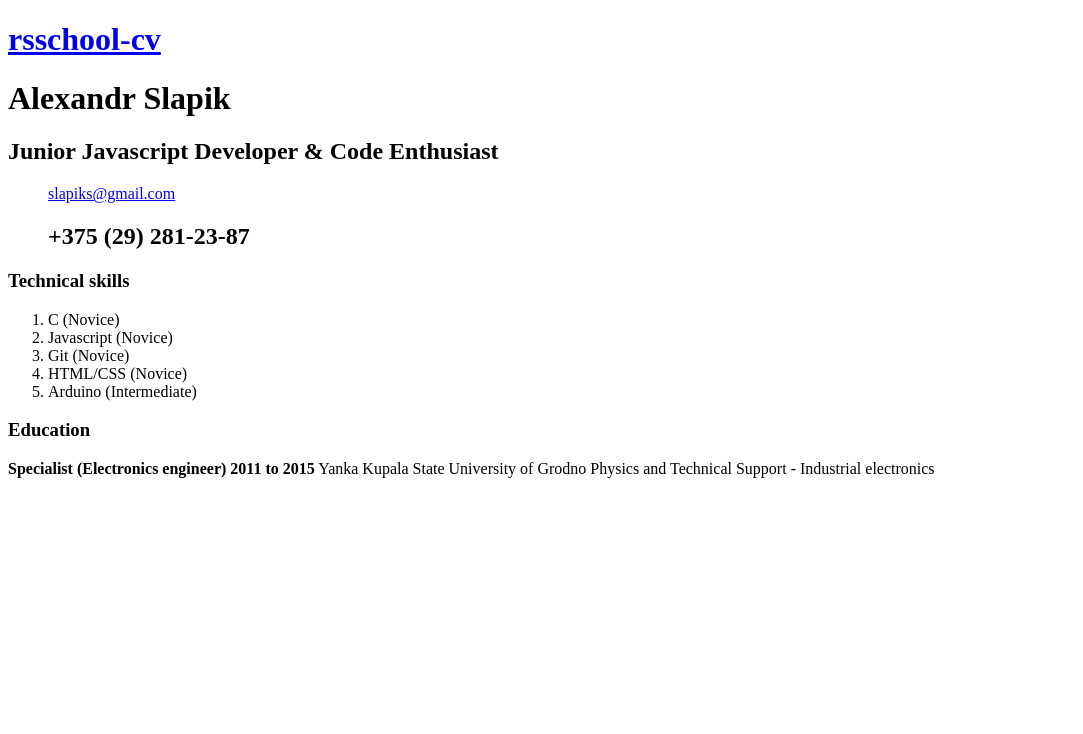
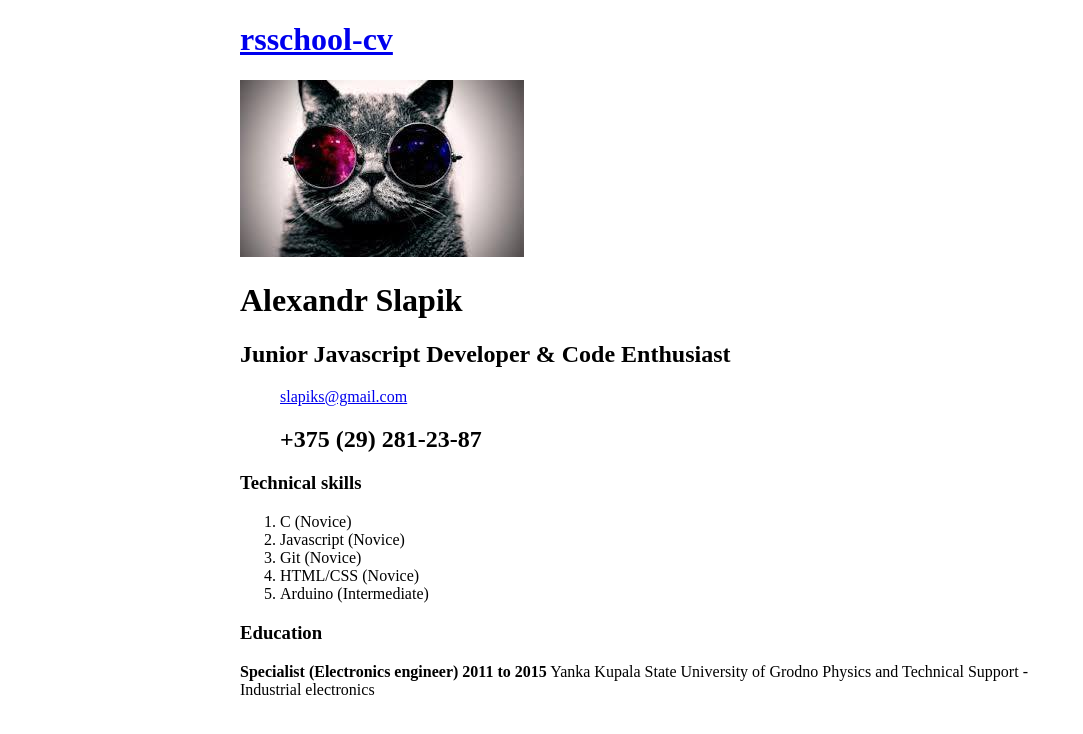
Before and after one commit to Alex-ino/rsschool-cv, a plain HTML site: page index.html in a window 1280 px wide. Shown: the whole page, without its empty margins (0-1083 px from the left). Drawn offline with Linux system fonts and the light colour scheme.

Commit message:
feat: added avatar

```diff
--- a/index.html
+++ b/index.html
@@ -1,17 +1,25 @@
 <!DOCTYPE html>
 <html lang="en-US">
+
 <head>
   <title>Alexandr Slapik | rsschool-cv</title>
   <link rel="canonical" href="https://alex-ino.github.io/rsschool-cv/cv.html" />
   <meta property="og:url" content="https://alex-ino.github.io/rsschool-cv/cv.html" />
   <meta property="og:site_name" content="rsschool-cv" />
+  <style>
+    .container-lg {
+      width: 800px;
+      margin: auto;
+    }
+  </style>
 </head>
+
 <body>
   <div class="container-lg px-3 my-5 markdown-body">
 
     <h1><a href="https://alex-ino.github.io/rsschool-cv/">rsschool-cv</a></h1>
 
-
+    <img src="avatar.jpg">
     <h1 id="alexandr-slapik">Alexandr Slapik</h1>
     <h2 id="junior-javascript-developer--code-enthusiast">Junior Javascript Developer &amp; Code Enthusiast</h2>
 
@@ -39,4 +47,5 @@
       Yanka Kupala State University of Grodno Physics and Technical Support - Industrial electronics</p>
   </div>
 </body>
+
 </html>
```
Also changed, not shown: avatar.jpg (added). Lines whose indentation alone changed are shown as unchanged.
